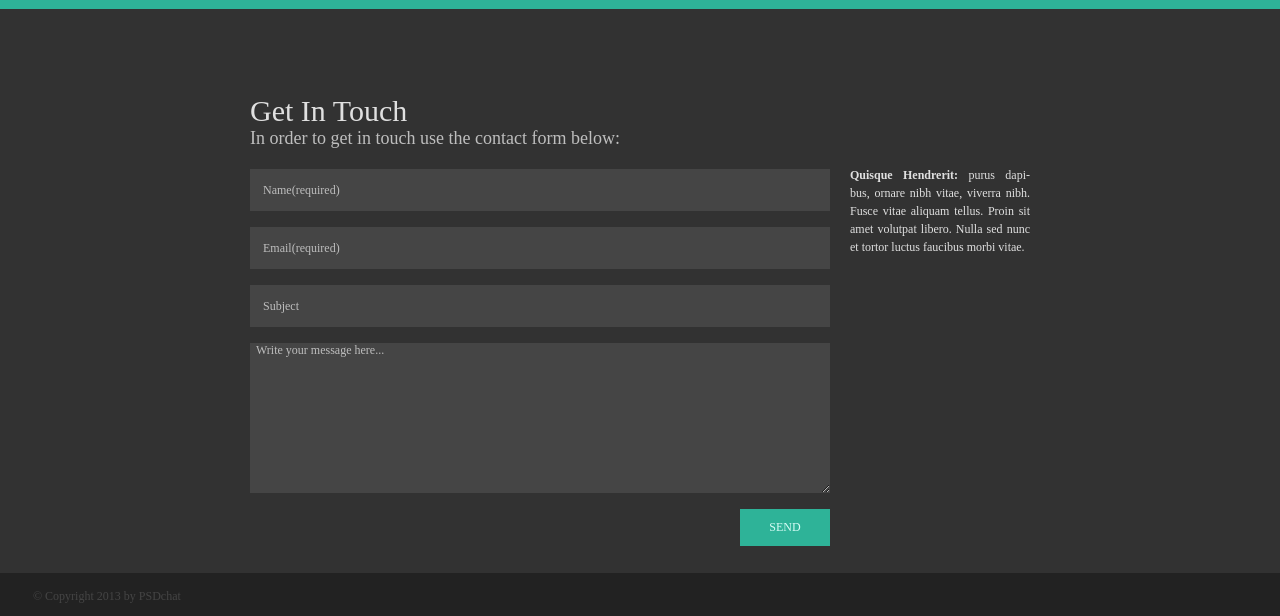
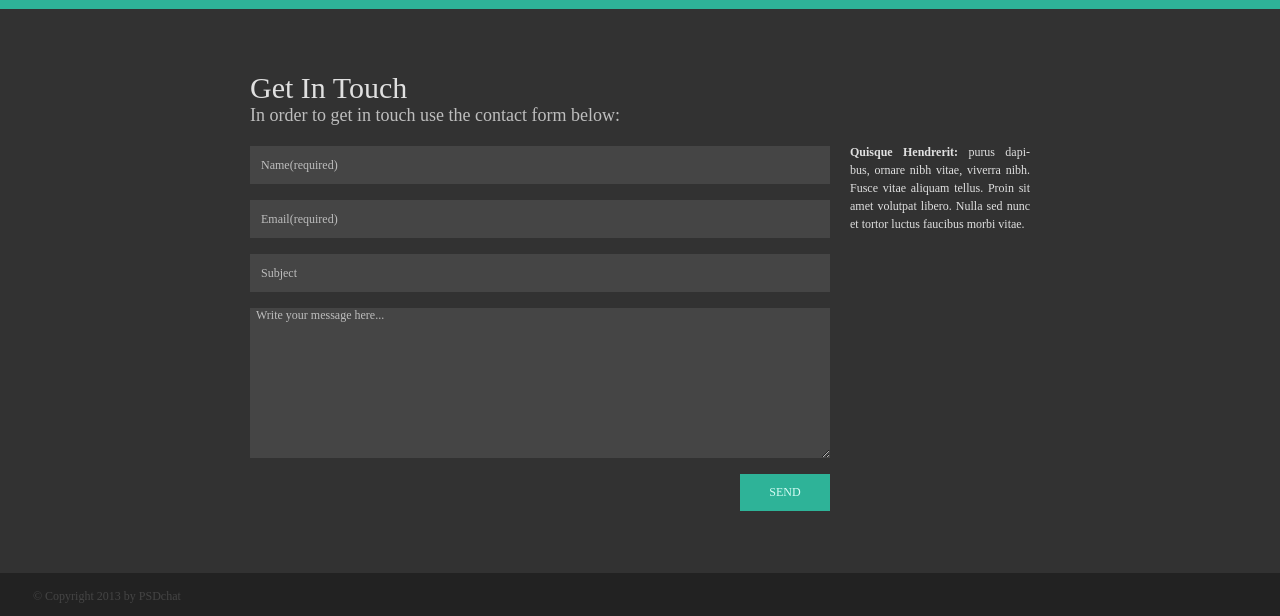
Before and after one commit to greatorangejuice/hexal, a plain HTML site: page index.html in a window 1280 px wide. Shown: the part 1109-1725 px from the top of the page. Drawn offline with Linux system fonts and the light colour scheme.

Commit message:
six style

```diff
--- a/style.css
+++ b/style.css
@@ -158,7 +158,7 @@ form {
 
 form input {
     background: #454545;
-    padding: 13px;
+    padding: 11px;
     border: none;
     margin-bottom: 16px;
 }
@@ -203,6 +203,8 @@ form textarea::placeholder {
 }
 
 .footer_container {
+    position: relative;
+    top: -23px;
     margin: 0 auto;
     width: 1020px;
     height: 564px;
@@ -246,7 +248,7 @@ form textarea::placeholder {
 /* HEXAGONS */
 
 .hexagon-container {
-    width: 1020px;
+    /* width: 1020px; */
     margin: 0 auto;
 }
 
```
